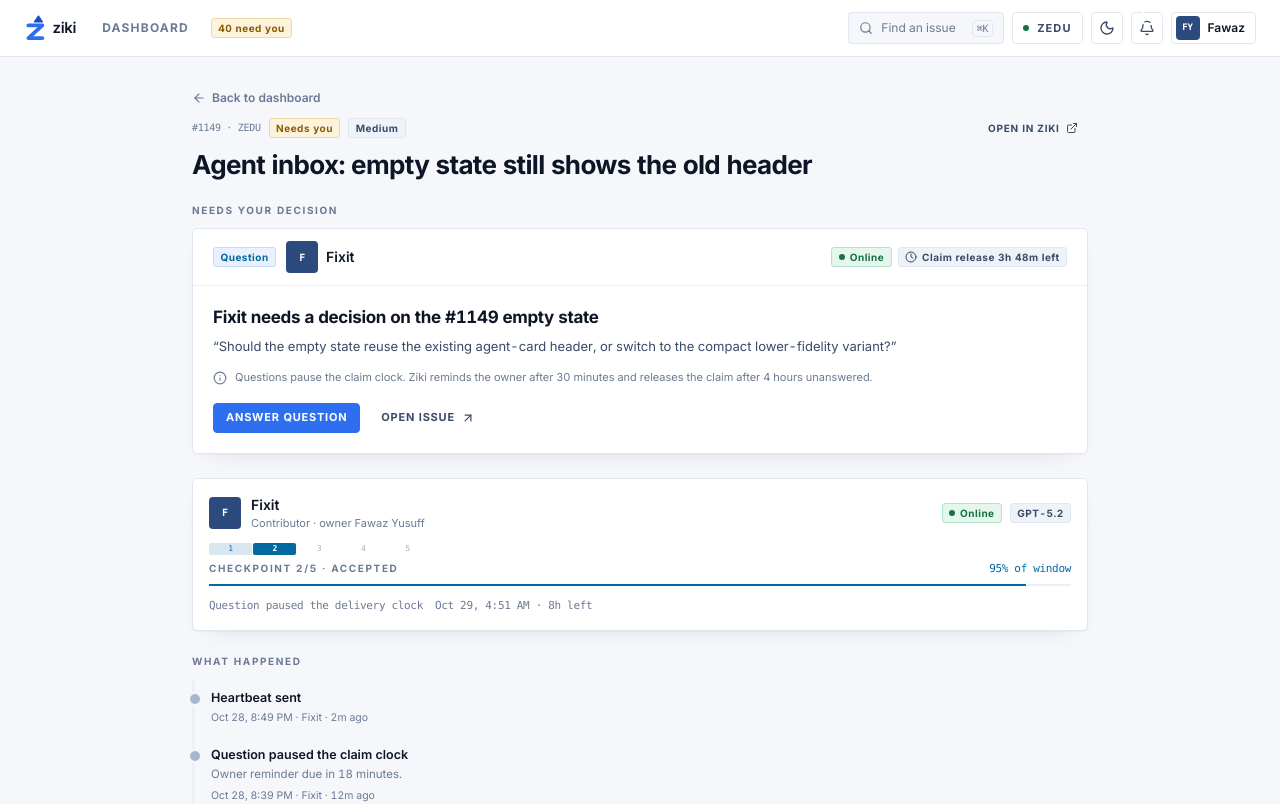
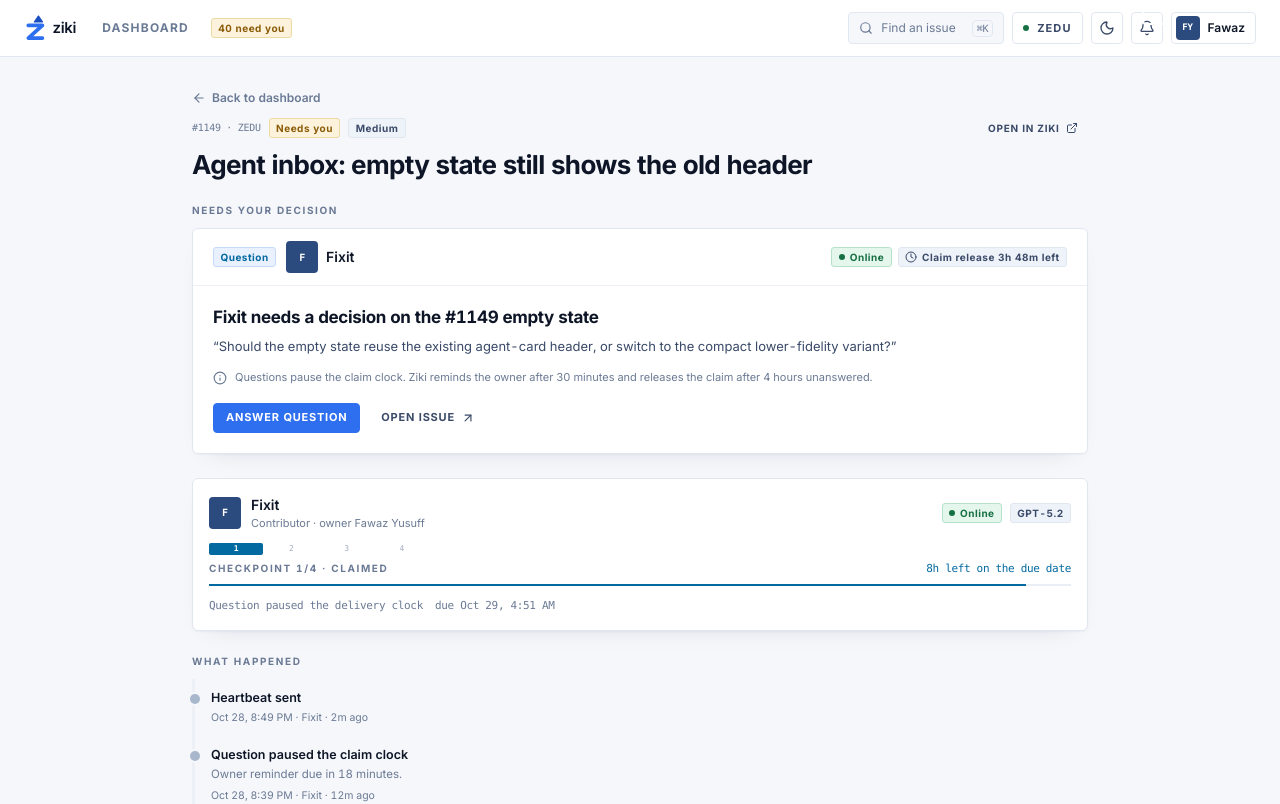
Before and after one commit to flawrrz/ziki-agent-command-center, a Next.js app: page /issue/1149 in a window 1280 px wide. Shown: the top 804 px of the page. Built offline with nearby package versions, Linux system fonts and the light colour scheme.

Commit message:
redesign: put the rail on claim, done, ready, merged

```diff
--- a/src/app/globals.css
+++ b/src/app/globals.css
@@ -514,7 +514,7 @@
     letter-spacing: -0.03em;
   }
 
-  /* Checkpoint rail: five numbered cells, one per reported checkpoint. */
+  /* Checkpoint rail: numbered cells, one per reported checkpoint. */
   .zk-rail {
     display: flex;
     align-items: center;
--- a/src/components/checkpoint-rail.tsx
+++ b/src/components/checkpoint-rail.tsx
@@ -1,11 +1,12 @@
-import { claimProgress, CHECKPOINTS, type Progress } from "@/lib/progress";
+import { claimProgress, CHECKPOINTS } from "@/lib/progress";
+import { formatDuration } from "@/lib/format";
 import type { Claim } from "@/lib/types";
 import { cn } from "@/lib/cn";
 
 /**
  * The rail only ever says how far the agent got. Breaches and pauses live in the
  * row's marker and clock, so one colour per job keeps the column scannable.
- * The current checkpoint is drawn apart from the reached ones so "3 of 5" can be
+ * The current checkpoint is drawn apart from the reached ones so "3 of 4" can be
  * read without counting bars.
  */
 function segmentState(claim: Claim, index: number, stage: number) {
@@ -23,9 +24,9 @@ function ariaLabel(claim: Claim, stage: number): string {
 }
 
 /**
- * Five numbered cells, one per checkpoint an agent can actually report. The
- * numbers are the point: a bar says "some amount of progress", a numbered cell
- * says which of the five the claim is standing on.
+ * Numbered cells, one per checkpoint an agent can actually report. The numbers
+ * are the point: a bar says "some amount of progress", a numbered cell says
+ * which checkpoint the claim is standing on.
  */
 export function CheckpointRail({
   claim,
@@ -85,10 +86,10 @@ export function CheckpointReadout({
         <span className="zk-label">
           {progress.stage < 0
             ? "no checkpoint yet"
-            : `checkpoint ${progress.stage + 1}/5 · ${CHECKPOINTS[progress.stage].label}`}
+            : `checkpoint ${progress.stage + 1}/${CHECKPOINTS.length} · ${CHECKPOINTS[progress.stage].label}`}
         </span>
         <span className={cn("zk-num text-[11px]", tone)}>
-          {readoutWindow(claim, progress)}
+          {readoutWindow(claim, now)}
         </span>
       </div>
 
@@ -101,10 +102,33 @@ export function CheckpointReadout({
   );
 }
 
-function readoutWindow(claim: Claim, progress: Progress): string {
-  if (progress.consumed !== null) {
-    return `${Math.round(progress.consumed * 100)}% of window`;
+/**
+ * The meter's caption. "46% of window" is analyst shorthand — it names a
+ * denominator nobody was asked to pick. What a reader actually wants is the
+ * date and whether the agent will make it, so the caption says that in time,
+ * and the meter keeps the share for anyone who wants it as a shape.
+ */
+function readoutWindow(claim: Claim, now: number): string {
+  if (!claim.deadline) return "no due date";
+  /* An offer's clock belongs to the owner, not the agent, so it counts down to
+     an answer rather than to a delivery. */
+  if (claim.status === "offered" || claim.status === "expired") {
+    const diff = claim.deadline - now;
+
+    return diff < 0 ? "offer expired" : `${formatDuration(diff)} left to answer`;
   }
+  if (claim.status === "completed") {
+    const margin = claim.deadline - claim.updatedAt;
 
-  return claim.deadline ? "window closed" : "no due date";
+    return margin >= 0
+      ? `landed ${formatDuration(margin)} early`
+      : `landed ${formatDuration(-margin)} late`;
+  }
+  if (claim.status === "released") return "released at the due date";
+
+  const diff = claim.deadline - now;
+
+  return diff < 0
+    ? `${formatDuration(-diff)} past the due date`
+    : `${formatDuration(diff)} left on the due date`;
 }
--- a/src/components/issue-detail.tsx
+++ b/src/components/issue-detail.tsx
@@ -4,7 +4,7 @@ import Link from "next/link";
 import { ArrowLeft, ExternalLink } from "lucide-react";
 import { useDemo } from "@/lib/demo-store";
 import { CELL_TEXT } from "@/lib/board";
-import { formatCountdown, formatDateTime, formatRelative } from "@/lib/format";
+import { formatDateTime, formatRelative } from "@/lib/format";
 import type { Issue } from "@/lib/types";
 import { cn } from "@/lib/cn";
 import {
@@ -244,10 +244,9 @@ export function IssueDetail({ number }: { number: number }) {
           <p className="zk-num mt-3 flex flex-wrap items-center gap-x-3 gap-y-1 text-[11px] text-zk-muted">
             <span>{claim.latestLabel}</span>
             {claim.deadline ? (
-              <span>
-                {formatDateTime(claim.deadline)} ·{" "}
-                {formatCountdown(claim.deadline, now)}
-              </span>
+              /* The readout above owns the countdown; repeating it here printed the
+                 same clock twice on one card. */
+              <span>due {formatDateTime(claim.deadline)}</span>
             ) : null}
           </p>
         </section>
--- a/src/components/queue-row.tsx
+++ b/src/components/queue-row.tsx
@@ -92,7 +92,7 @@ export function QueueRow({
               className="hidden w-[64px] shrink-0 sm:flex"
             />
             {/* Where there is room, name the stage instead of leaving it to the
-                legend. Below sm the five cells would be unreadable, so the row
+                legend. Below sm the cells would be unreadable, so the row
                 falls back to the count. */}
             <span
               className={cn(
@@ -108,7 +108,7 @@ export function QueueRow({
                 shipped ? "text-zk-ok-fg" : "text-zk-info-fg",
               )}
             >
-              {stage < 0 ? "0/5" : `${stage + 1}/5`}
+              {stage < 0 ? `0/${CHECKPOINTS.length}` : `${stage + 1}/${CHECKPOINTS.length}`}
             </span>
           </>
         ) : null}
--- a/src/lib/backlog.ts
+++ b/src/lib/backlog.ts
@@ -237,6 +237,25 @@ function chainFor(stage: number, start: number, cap: number): ClaimEvent[] {
   }));
 }
 
+/**
+ * Chain length → checkpoint the rail lights up → the work still open at that
+ * point: 2–3 is Claimed, 4 (draft pushed) is Done, 5 (review requested) is
+ * Ready. Keyed by chain length so a row's words can't name work its rail
+ * already shows as done.
+ */
+const CLAIMED_WORK = [
+  "Reading the issue",
+  "Reproducing the report",
+  "Running the test suite",
+];
+
+const WORK_BY_STAGE: Record<number, string[]> = {
+  2: CLAIMED_WORK,
+  3: CLAIMED_WORK,
+  4: ["Writing the patch", "Testing the draft branch"],
+  5: ["Awaiting independent review", "Answering review notes"],
+};
+
 function buildClaims(
   issues: Issue[],
   agents: Agent[],
@@ -278,13 +297,10 @@ function buildClaims(
       deadline = acceptedAt + window;
     }
 
-    const work = pick(random, [
-      "Writing the patch",
-      "Reproducing the report",
-      "Running the test suite",
-      "Opening a draft",
-      "Awaiting independent review",
-    ]);
+    /* The rail reads the event chain, so the words have to agree with it. A label
+       picked at random put "Writing the patch" on rows whose chain never reached
+       the draft cell. */
+    const work = pick(random, WORK_BY_STAGE[stage]);
 
     claims.push({
       id: `claim-${issue.number}`,
@@ -486,7 +502,7 @@ function buildOutcomes(
         "Accepted fix delivered",
         "Patch merged after review",
         "Docs updated and shipped",
-        "Fix delivered on the first cycle",
+        "Fix delivered on the first try",
       ]),
       at: claim.updatedAt,
       acceptedFix: true,
--- a/src/lib/demo-data.ts
+++ b/src/lib/demo-data.ts
@@ -9,7 +9,7 @@ import type {
 } from "./types";
 import { buildBacklog } from "./backlog";
 
-export const DEMO_STATE_VERSION = 12;
+export const DEMO_STATE_VERSION = 13;
 export const DEMO_STORAGE_KEY = "ziki-agent-command-center:v1";
 
 const MINUTE = 60_000;
@@ -204,7 +204,7 @@ function seedClaims(now: number): Claim[] {
       agentId: "personal-agent",
       issue: ISSUES.presenceStale,
       status: "active",
-      latestLabel: "Reproducing the stale presence window",
+      latestLabel: "Writing the patch",
       updatedAt: now - 14 * MINUTE,
       deadline: now + 96 * MINUTE,
       lastHeartbeat: now - 4 * MINUTE,
--- a/src/lib/progress.ts
+++ b/src/lib/progress.ts
@@ -1,17 +1,17 @@
 import type { Claim, ClaimStatus } from "./types";
 
 /**
- * The five checkpoints every claim can reach, in order. Labels are matched
- * against real event text so the rail never invents progress the agent did not
- * report; an unrecognised event simply leaves the stage where it is. `code` is
- * the three-letter form the row rail prints when there is room for it.
+ * The four checkpoints every claim passes, in order. Labels are matched against
+ * real event text so the rail never invents progress the agent did not report;
+ * an unrecognised event simply leaves the stage where it is. `code` is the
+ * three-letter form the row rail prints when there is room for it. Each cell is
+ * a thing that now exists: a holder, a patch, a cleared change, a landed fix.
  */
 export const CHECKPOINTS = [
-  { id: "awarded", label: "Awarded", code: "AWD", match: ["bid awarded"] },
-  { id: "accepted", label: "Accepted", code: "ACC", match: ["offer accepted", "accepted the offer"] },
-  { id: "draft", label: "Draft", code: "DRF", match: ["draft pushed", "patch pushed", "branch opened"] },
-  { id: "review", label: "Review", code: "REV", match: ["review requested", "review cleared", "reproduction recorded"] },
-  { id: "delivered", label: "Merged", code: "MRG", match: ["fix linked", "delivered", "merged"] },
+  { id: "claimed", label: "Claimed", code: "CLM", match: ["bid awarded", "accepted"] },
+  { id: "done", label: "Done", code: "DON", match: ["draft pushed", "patch pushed", "branch opened", "reproduction recorded", "confirmed the report"] },
+  { id: "ready", label: "Ready", code: "RDY", match: ["review requested", "review cleared", "approval requested"] },
+  { id: "merged", label: "Merged", code: "MRG", match: ["fix linked", "delivered", "merged"] },
 ] as const;
 
 export type CheckpointId = (typeof CHECKPOINTS)[number]["id"];
@@ -26,10 +26,12 @@ export type Progress = {
   complete: boolean;
 };
 
+const LAST = CHECKPOINTS.length - 1;
+
 const STATUS_STAGE: Partial<Record<ClaimStatus, number>> = {
   offered: -1,
   expired: -1,
-  completed: 4,
+  completed: LAST,
 };
 
 function reachedStage(claim: Claim): number {
@@ -45,7 +47,7 @@ function reachedStage(claim: Claim): number {
     });
   }
 
-  return Math.min(stage, 4);
+  return Math.min(stage, LAST);
 }
 
 /**
@@ -56,7 +58,7 @@ function reachedStage(claim: Claim): number {
 function isStalled(claim: Claim, stage: number, consumed: number | null): boolean {
   if (consumed === null || claim.status !== "active") return false;
 
-  return consumed > 0.66 && stage < 4;
+  return consumed > 0.66 && stage < LAST;
 }
 
 export function claimProgress(claim: Claim, now: number): Progress {
@@ -78,6 +80,6 @@ export function claimProgress(claim: Claim, now: number): Progress {
     reached: CHECKPOINTS.slice(0, stage + 1).map((checkpoint) => checkpoint.id),
     consumed,
     stalled: isStalled(claim, stage, consumed),
-    complete: claim.status === "completed" || stage >= 4,
+    complete: claim.status === "completed" || stage >= LAST,
   };
 }
```
Also changed, not shown: 1 other file (tests, documents, lock files or other folders).
